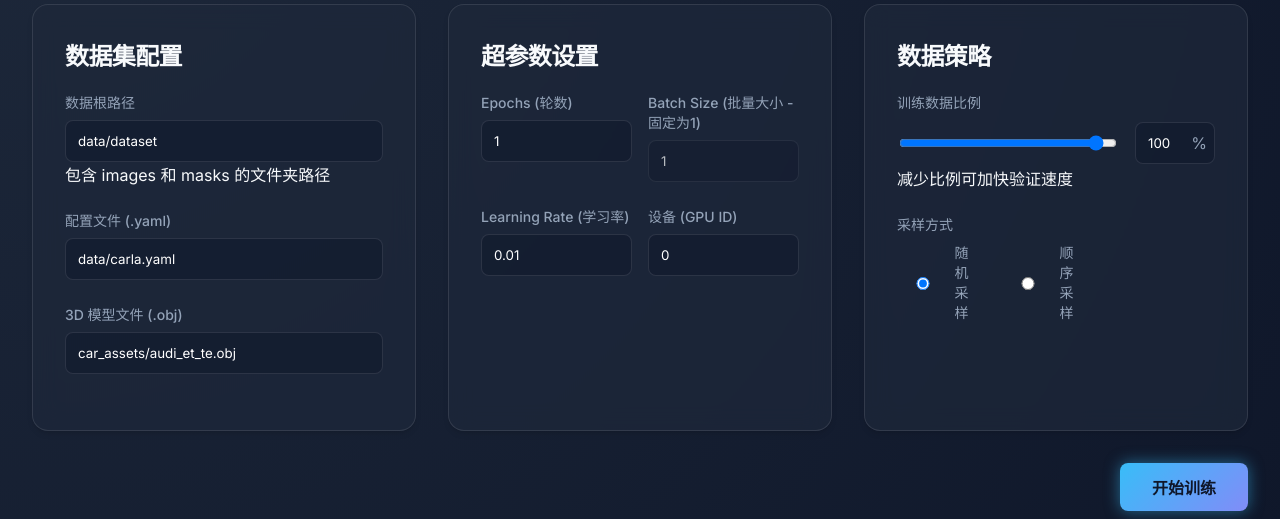
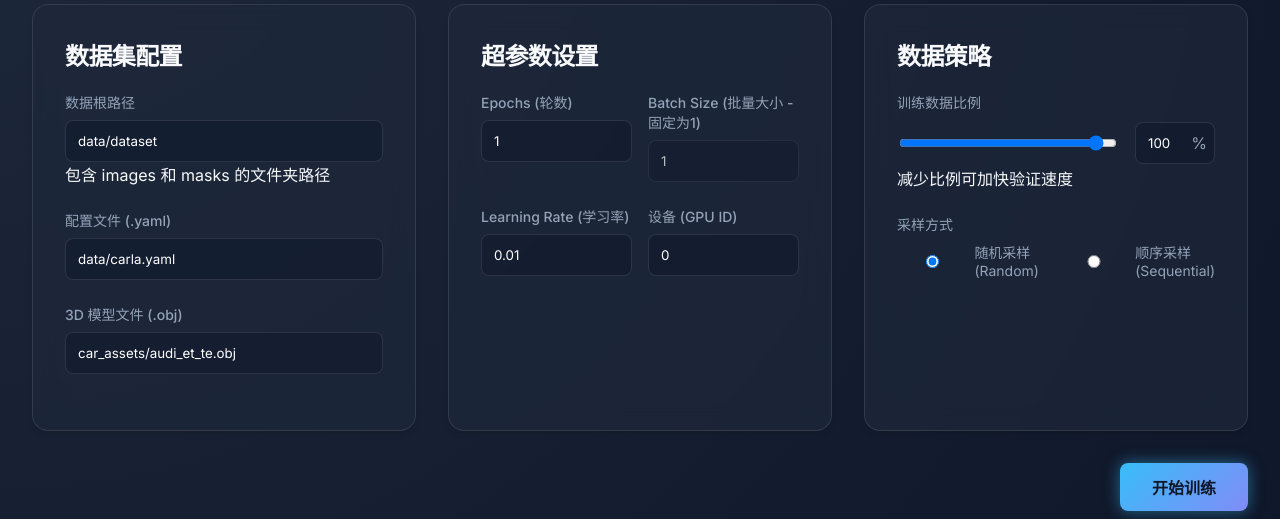
Before and after one commit to fengx1e/RAUCA, a Flask app: page /training in a window 1280 px wide. Shown: the part 231-750 px from the top of the page. Run offline with Flask 2, Linux system fonts and the light colour scheme.

Commit message:
[fixbug] 修复文字排列问题

```diff
--- a/src/templates/training.html
+++ b/src/templates/training.html
@@ -178,11 +178,11 @@
                 <div style="display: flex; gap: 20px; align-items: center; margin-top: 8px;">
                     <label
                         style="display: flex; align-items: center; gap: 8px; font-weight: normal; margin: 0; cursor: pointer;">
-                        <input type="radio" name="sampling_method" value="random" checked> 随机采样
+                        <input type="radio" name="sampling_method" value="random" checked> 随机采样 (Random)
                     </label>
                     <label
                         style="display: flex; align-items: center; gap: 8px; font-weight: normal; margin: 0; cursor: pointer;">
-                        <input type="radio" name="sampling_method" value="sequential"> 顺序采样
+                        <input type="radio" name="sampling_method" value="sequential"> 顺序采样 (Sequential)
                     </label>
                 </div>
             </div>
```
